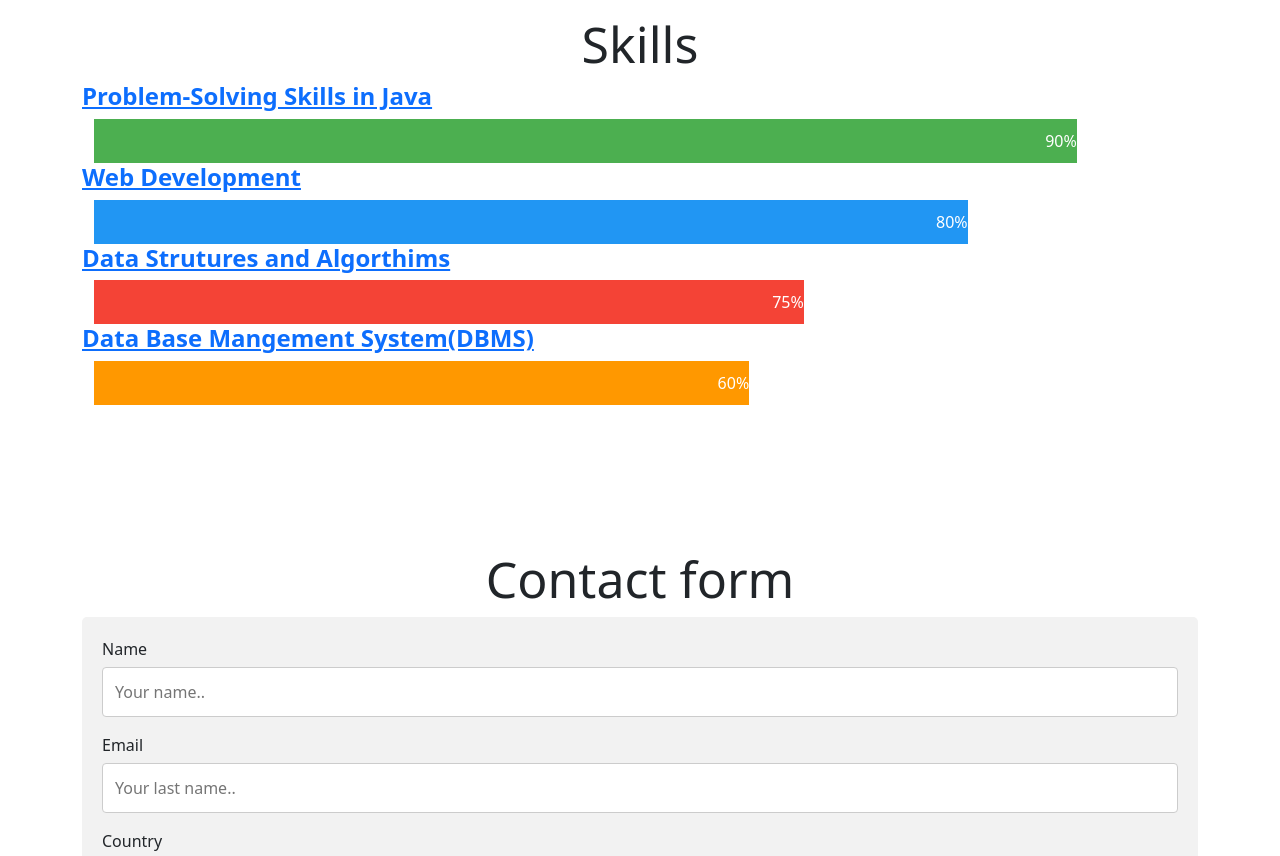
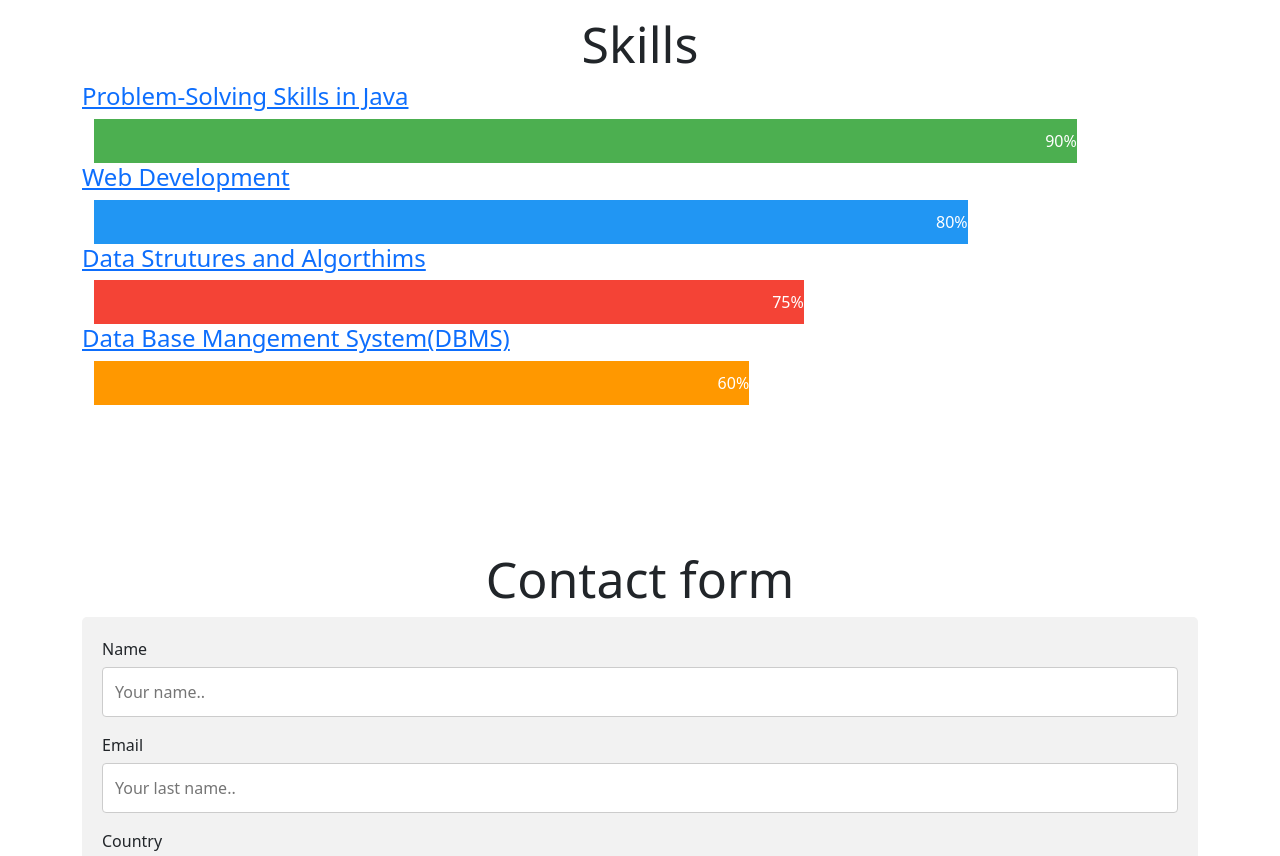
Before and after one commit to VINAYREDDY4466/Vinay-Portfolio, a plain HTML site: page index.html in a window 1280 px wide. Shown: the part 1954-2810 px from the top of the page. Drawn offline with nearby package versions, Linux system fonts and the light colour scheme.

Commit message:
Update index.html

```diff
--- a/index.html
+++ b/index.html
@@ -135,23 +135,23 @@
 <section id="skills">
     <div class="container mt-3">
         <h1 class="text-center">Skills</h1>
-        <a href="https://leetcode.com/CR7_Vinay/"> <h4><strong>Problem-Solving Skills in Java</strong></h4></a>
+        <a href="https://leetcode.com/CR7_Vinay/"> <h4 style: color: #222;>Problem-Solving Skills in Java</h4></a>
         <div class="container">
         <div class="skills html">90%</div>
         </div>
 
-        <a href="https://github.com/VINAYREDDY4466"><h4><strong>Web Development</strong></h4></a>
+        <a href="https://github.com/VINAYREDDY4466"><h4 style: color:#222;>Web Development</h4></a>
         <div class="container">
         <div class="skills css">80%</div>
         </div>
 
-        <a href="https://leetcode.com/CR7_Vinay/"><h4><strong>Data Strutures and Algorthims</strong></h4></a>
+        <a href="https://leetcode.com/CR7_Vinay/"><h4 style: color: #222;>Data Strutures and Algorthims</h4></a>
         <div class="container">
         <div class="skills js">75%</div>
         </div>
 
 
-        <a href="https://www.codechef.com/users/vinayvrd123"><h4><strong>Data Base Mangement System(DBMS)</strong></h4></a>
+        <a href="https://www.codechef.com/users/vinayvrd123"><h4 style : color : #222;>Data Base Mangement System(DBMS)</h4></a>
         <div class="container">
         <div class="skills php">60%</div>
 
```
